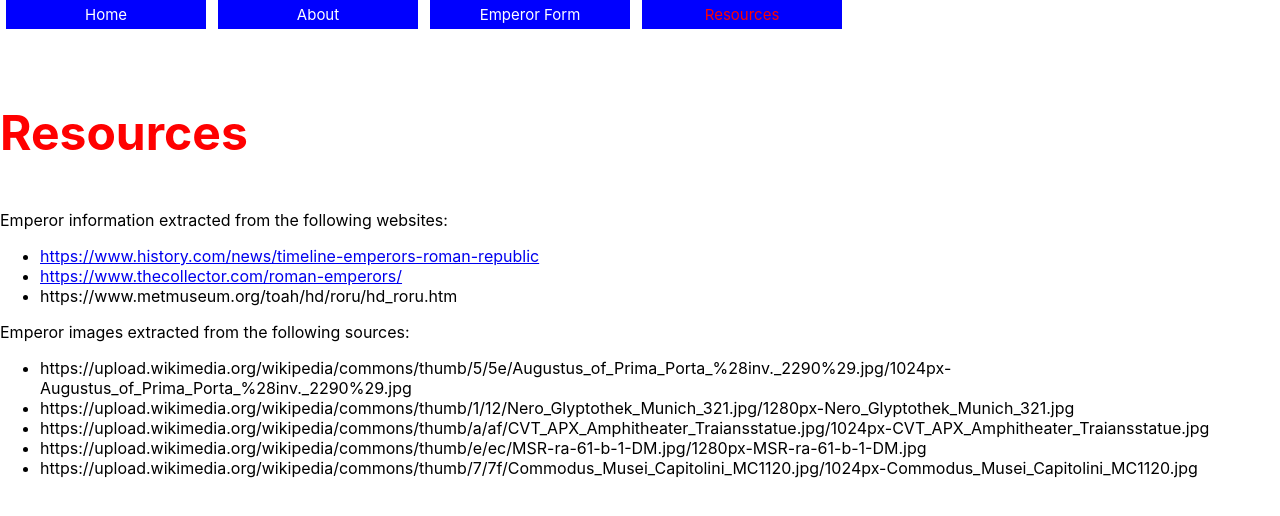
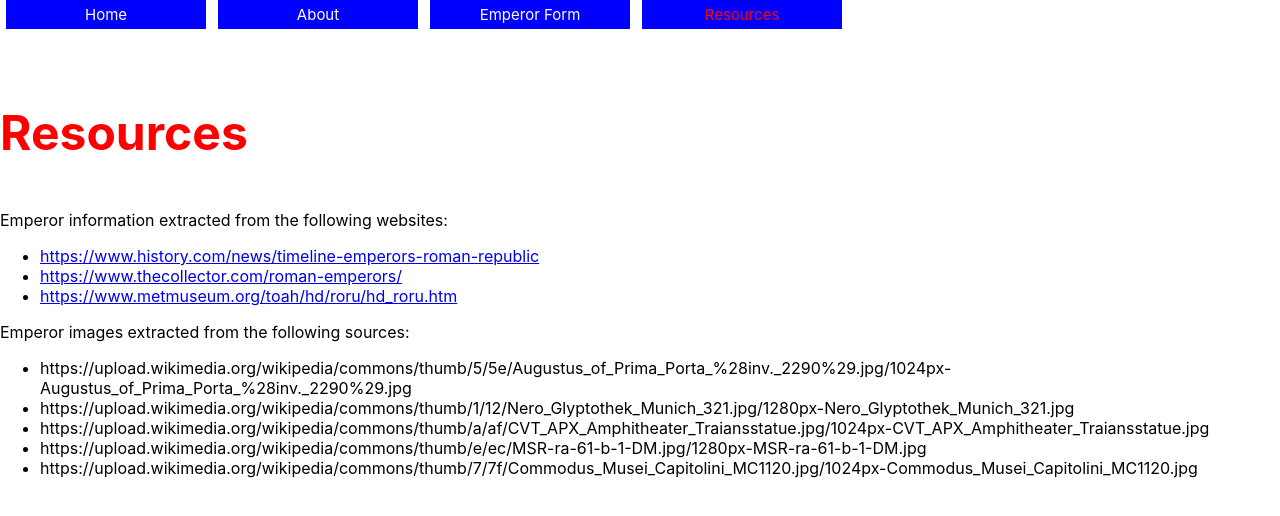
Before and after one commit to jh-23/roman-emperor-application, a React (Create React App) app: page /resources in a window 1280 px wide. Shown: the top 516 px of the page. Built offline with nearby package versions, Linux system fonts and the light colour scheme.

Commit message:
link added to Resources

```diff
--- a/src/EmperorProfile.js
+++ b/src/EmperorProfile.js
@@ -3,9 +3,10 @@ import { useParams } from 'react-router-dom';
 import NavBar from './NavBar';
 
 function EmperorProfile() {
-    const [emperor, setEmperor] = useState({});
+    const [emperor, setEmperor] = useState([]);
     const params = useParams();
     const emperorId = params.id;
+
 
     useEffect(() => {
         fetch(`http://localhost:3000/emperors/${emperorId}`)
--- a/src/Resources.js
+++ b/src/Resources.js
@@ -25,7 +25,9 @@ function Resources() {
                     <li>
                     <a href="https://www.thecollector.com/roman-emperors/">https://www.thecollector.com/roman-emperors/</a>
                     </li>
-                    <li>https://www.metmuseum.org/toah/hd/roru/hd_roru.htm</li>
+                    <li>
+                    <a href="https://www.metmuseum.org/toah/hd/roru/hd_roru.htm">https://www.metmuseum.org/toah/hd/roru/hd_roru.htm</a>
+                    </li>
                 </ul>
                 <p>Emperor images extracted from the following sources: </p>
                 <ul>
```
